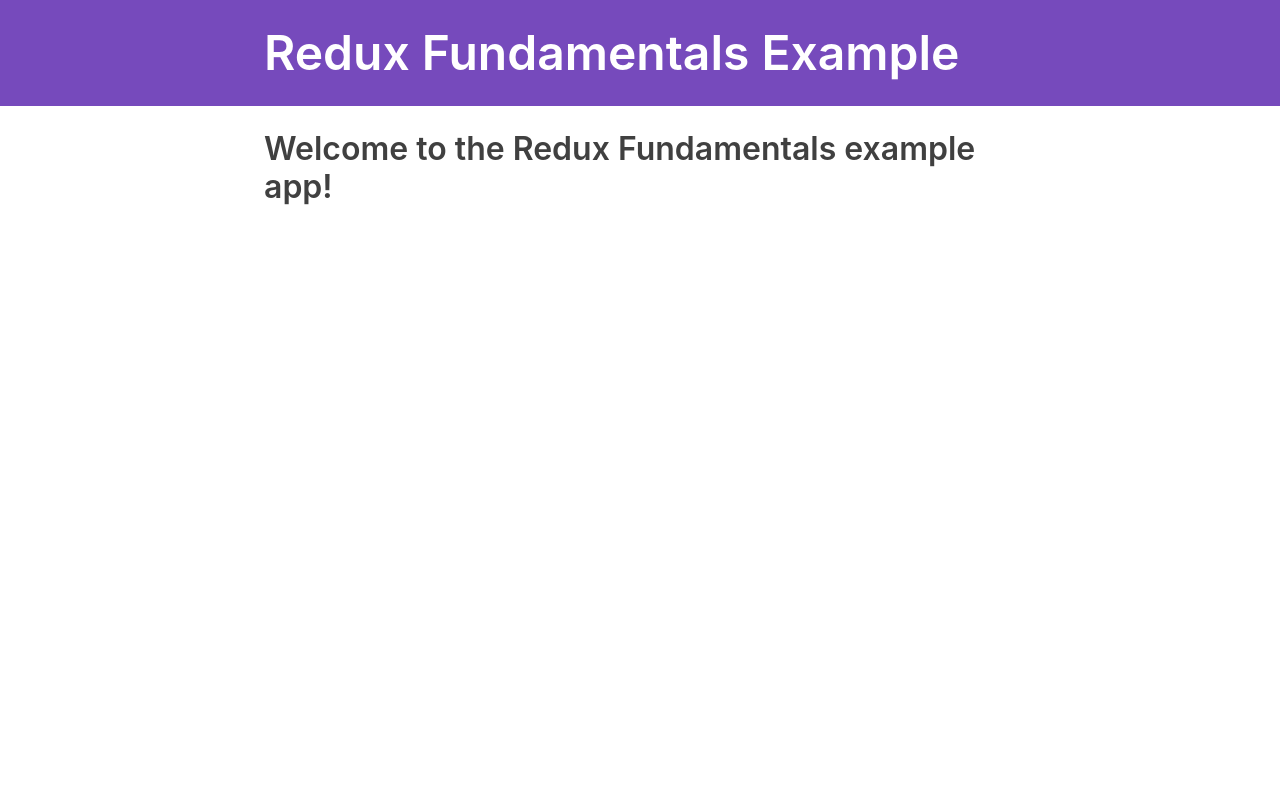
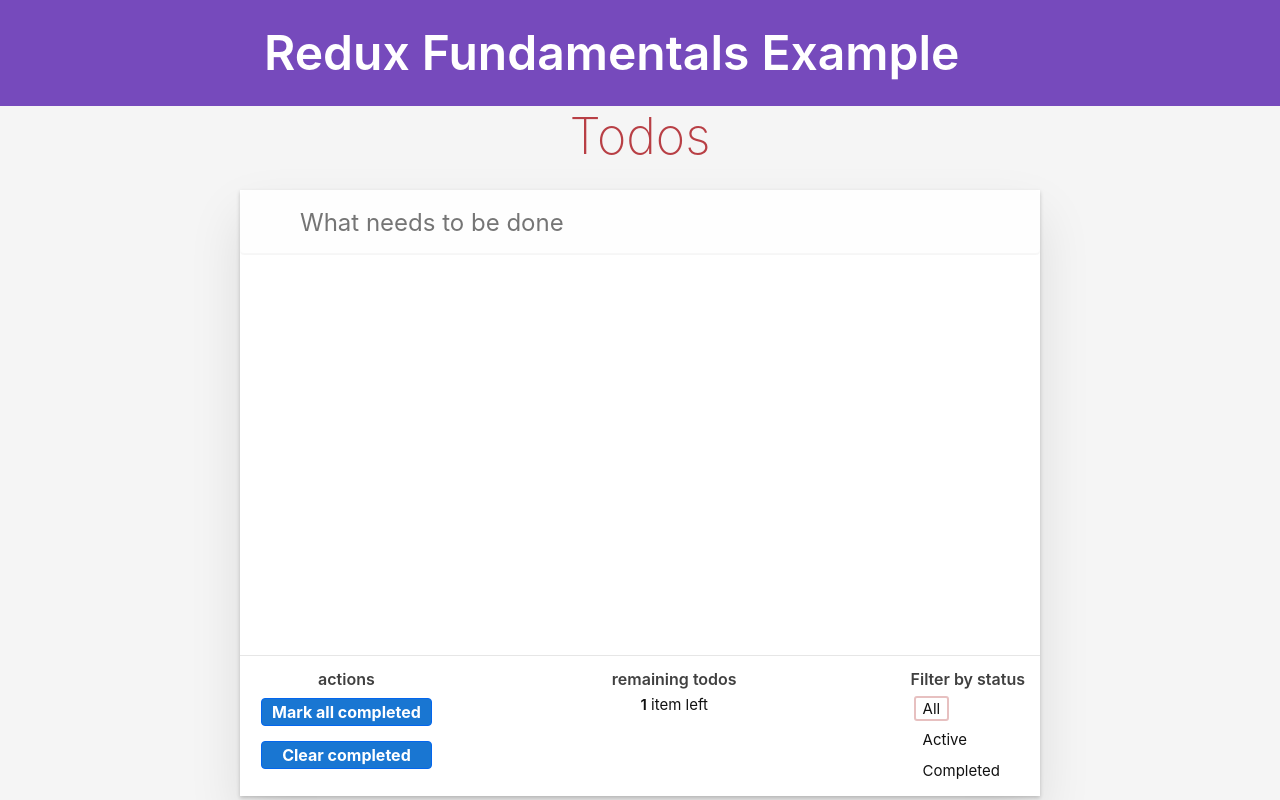
Before and after one commit to yportfolio/redux-foundermentals, a React (Create React App) app: page / in a window 1280 px wide. Built offline with nearby package versions, Linux system fonts and the light colour scheme; what miragejs would draw is missing.

Commit message:
complete ui and redux slice, except for footer.jsx

```diff
--- a/package.json
+++ b/package.json
@@ -11,6 +11,7 @@
     "miragejs": "^0.1.35",
     "react": "^16.13.1",
     "react-dom": "^16.13.1",
+    "react-redux": "^7.2.2",
     "react-scripts": "3.4.3",
     "redux": "^4.0.5",
     "redux-devtools-extension": "^2.13.8",
--- a/src/App.js
+++ b/src/App.js
@@ -1,4 +1,7 @@
 import React from 'react'
+import Footer from './features/footer/Footer'
+import Header from './features/header/Header'
+import TodoList from './features/todos/TodoList'
 
 function App() {
   return (
@@ -6,15 +9,21 @@ function App() {
       <nav>
         <section>
           <h1>Redux Fundamentals Example</h1>
-
           <div className="navContent">
             <div className="navLinks"></div>
           </div>
         </section>
       </nav>
-      <section>
-        <h2>Welcome to the Redux Fundamentals example app!</h2>
-      </section>
+      <main>
+        <section className="medium-container">
+          <h2>Todos</h2>
+          <div className="todoapp">
+            <Header />
+            <TodoList />
+            <Footer />
+          </div>
+        </section>
+      </main>
     </div>
   )
 }
--- /dev/null
+++ b/src/features/filters/colors.jsx
@@ -0,0 +1,3 @@
+export const availableColors = ['green', 'blue', 'purple', 'orange', 'red']
+
+export const capitalize = (s) => s[0].toUpperCase() + s.splice(0, 1)
--- a/src/features/filters/filtersSlice.jsx
+++ b/src/features/filters/filtersSlice.jsx
@@ -1,12 +1,49 @@
+export const StatusFilters = {
+  All: 'all',
+  Active: 'active',
+  Completed: 'completed',
+}
+
 const initialState = {
-  status: 'All',
+  status: StatusFilters.All,
   colors: [],
 }
 
 export default function filtersReducer(state = initialState, action) {
   switch (action.type) {
     case 'filters/statusFilterChanged': {
+      // Again, one less level of nesting to copy
       return { state, status: action.payload }
+    }
+    case 'filters/colorFilterChanged': {
+      let [color, changeType] = action.payload
+      const { colors } = state
+
+      switch (changeType) {
+        case 'added': {
+          // This color already is set as a filter. Don't change the state.
+          if (colors.includes(color)) {
+            return state
+          } else {
+            return {
+              ...state,
+              colors: state.colors.concat(color),
+            }
+          }
+        }
+
+        case 'removed': {
+          return {
+            ...state,
+            colors: state.colors.filter(
+              (existingColor) => existingColor !== color
+            ),
+          }
+        }
+
+        default:
+          return state
+      }
     }
 
     default:
--- /dev/null
+++ b/src/features/footer/Footer.jsx
@@ -0,0 +1,60 @@
+import React from 'react'
+import { StatusFilters } from '../filters/filtersSlice'
+
+const RemainingTodo = ({ count }) => {
+  const suffix = count === 1 ? '' : 's'
+
+  return (
+    <div className="todo-count">
+      <h5>remaining todos</h5>
+      <strong>{count}</strong> item{suffix} left
+    </div>
+  )
+}
+
+const StatusFilter = ({ value: status, onChange }) => {
+  const renderedFilters = Object.keys(StatusFilters).map((key) => {
+    const value = StatusFilters[key]
+    const handleClick = () => onChange(value)
+    const className = value === status ? 'selected' : ''
+    return (
+      <li key={value}>
+        <button className={className} onClick={handleClick}>
+          {key}
+        </button>
+      </li>
+    )
+  })
+
+  return (
+    <div className="filters statusFilters">
+      <h5>Filter by status</h5>
+      <ul>{renderedFilters}</ul>
+    </div>
+  )
+}
+
+const Footer = () => {
+  const colors = []
+  const status = StatusFilters.All
+  const todoRemaining = 1
+
+  const onColorChange = (color, changeType) =>
+    console.log('color changed', { color, changeType })
+
+  const onStatusChange = (status) => console.log('status changed', status)
+
+  return (
+    <footer className="footer">
+      <div className="actions">
+        <h5>actions</h5>
+        <button className="button">Mark all completed</button>
+        <button className="button">Clear completed</button>
+      </div>
+      <RemainingTodo count={todoRemaining} />
+      <StatusFilter value={status} onChange={onStatusChange} />
+    </footer>
+  )
+}
+
+export default Footer
--- /dev/null
+++ b/src/features/header/Header.jsx
@@ -0,0 +1,20 @@
+import React, { useState } from 'react'
+
+const Header = () => {
+  const [text, setText] = useState('')
+  const handleChange = (e) => setText(e.target.value)
+
+  return (
+    <header className="header">
+      <input
+        type="text"
+        className="new-todo"
+        placeholder="What needs to be done"
+        value={text}
+        onChange={handleChange}
+      />
+    </header>
+  )
+}
+
+export default Header
--- /dev/null
+++ b/src/features/todos/TodoItem.jsx
@@ -0,0 +1,53 @@
+import React from 'react'
+import { availableColors, capitalize } from '../filters/colors'
+import { ReactComponent as TimesSolid } from './times-solid.svg'
+
+const TodoItem = ({ todo, onColorChange, onCompletedChange, onDelete }) => {
+  const { text, completed, color } = todo
+
+  const handleCompletedChanged = (e) => {
+    onCompletedChange(e.target.checked)
+  }
+  const handleColorChanged = (e) => {
+    onColorChange(e.target.value)
+  }
+
+  const colorOptions = availableColors.map((color) => (
+    <option value={color} key={color}>
+      {capitalize(color)}
+    </option>
+  ))
+
+  return (
+    <li>
+      <div className="view">
+        <div className="segment label">
+          <input
+            type="checkbox"
+            className="toggle"
+            checked={completed}
+            onChange={handleCompletedChanged}
+          />
+          <div className="todo-text">{text}</div>
+        </div>
+        <div className="segment button">
+          <select
+            name=""
+            id=""
+            className="colorPicker"
+            value={color}
+            style={{ color }}
+            onChange={handleColorChanged}
+          >
+            <option value="">{colorOptions}</option>
+          </select>
+          <button className="destroy" onClick={onDelete}>
+            <TimesSolid />
+          </button>
+        </div>
+      </div>
+    </li>
+  )
+}
+
+export default TodoItem
--- /dev/null
+++ b/src/features/todos/TodoList.jsx
@@ -0,0 +1,12 @@
+import React from 'react'
+import TodoItem from './TodoItem'
+
+const TodoList = () => {
+  const todos = []
+  const renderedTodoList = todos.map((todo) => (
+    <TodoItem key={todo.id} todo={todo} />
+  ))
+  return <ul className="todo-list">{renderedTodoList}</ul>
+}
+
+export default TodoList
--- a/src/features/todos/todoSlice.jsx
+++ b/src/features/todos/todoSlice.jsx
@@ -1,8 +1,4 @@
-const initialState = [
-  { id: 0, text: 'Learn React', completed: true },
-  { id: 1, text: 'Learn Redux', completed: false, color: 'purple' },
-  { id: 2, text: 'Build something fun!', completed: false, color: 'blue' },
-]
+const initialState = []
 
 function nextTodoId(todos) {
   const maxId = todos.reduce((maxId, todo) => Math.max(todo.id, maxId), -1)
@@ -44,6 +40,32 @@ export default function todosReducer(state = initialState, action) {
       ]
     }
 
+    case 'todos/colorSelected': {
+      const { color, todoId } = action.payload
+      return state.map((todo) => {
+        if (todo.id !== todoId) {
+          return todo
+        } else {
+          return {
+            ...todo,
+            color: color,
+          }
+        }
+      })
+    }
+
+    case 'todos/todoDeleted': {
+      return state.filter((todo) => todo.id !== action.payload)
+    }
+
+    case 'todos/allCompleted': {
+      return state.map((todo) => ({ ...todo, completed: true }))
+    }
+
+    case 'todos/completedCleared': {
+      return state.filter((todo) => !todo.completed)
+    }
+
     default:
       // If this reducer doesn't recognize the action type, or doesn't
       // care about this specific action, return the existing state unchanged
```
Also changed, not shown: src/features/todos/times-solid.svg (added).
